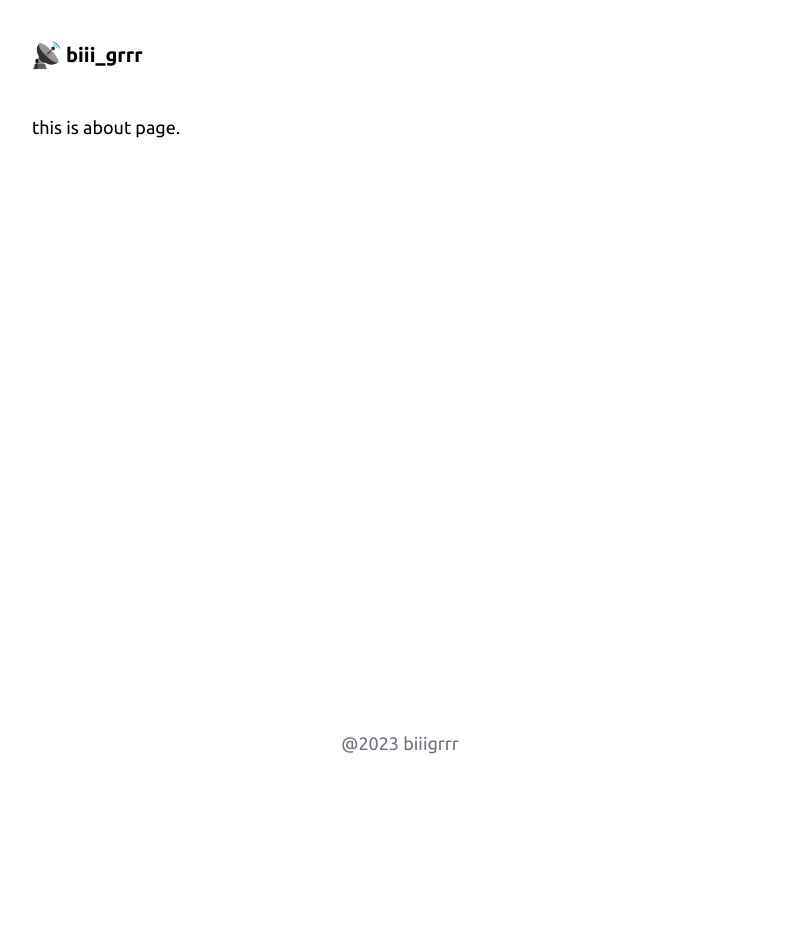
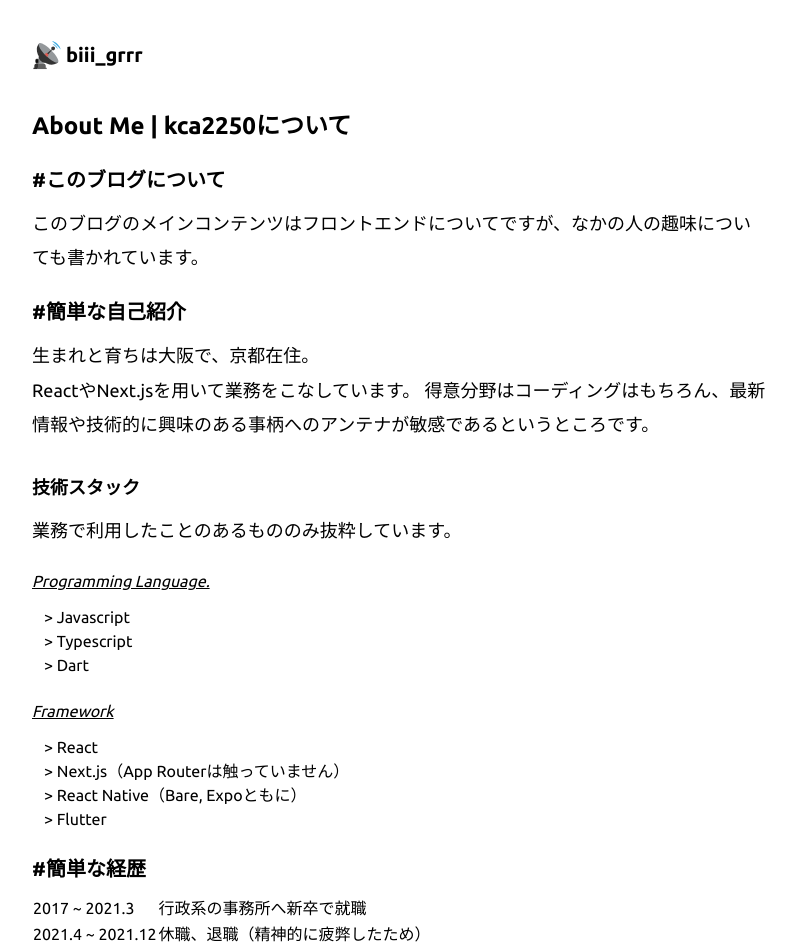
Before and after one commit to kca2250/jamstack-blog, a Next.js app: page /about in a window 1280 px wide. Shown: the top 950 px of the page, without its empty margins (240-1034 px from the left). Before the commit the page ends 800 px from the top, so only its background shows below. Built offline with nearby package versions, Linux system fonts and the light colour scheme.

Commit message:
Feature/create about page (#16)
* 軽微な修正

* aboutページを作成

* 軽微な修正

```diff
--- a/src/components/footer.tsx
+++ b/src/components/footer.tsx
@@ -4,7 +4,7 @@ import Link from "next/link";
 export function Footer() {
   return (
     <footer className="text-center">
-      <p className="text-gray-500">@{dayjs().get("year")} biiigrrr</p>
+      <p className="text-gray-500">@{dayjs().get("year")} biii_grrr</p>
     </footer>
   );
 }
--- a/src/pages/about.tsx
+++ b/src/pages/about.tsx
@@ -10,7 +10,51 @@ export default function About() {
         url=""
         imageUrl=""
       />
-      <p>this is about page.</p>
+      <article>
+        <h1>About Me | kca2250について</h1>
+        <h2>このブログについて</h2>
+        <p>
+          このブログのメインコンテンツはフロントエンドについてですが、なかの人の趣味についても書かれています。
+        </p>
+        <h2>簡単な自己紹介</h2>
+        <p>生まれと育ちは大阪で、京都在住。</p>
+        <p>
+          ReactやNext.jsを用いて業務をこなしています。
+          得意分野はコーディングはもちろん、最新情報や技術的に興味のある事柄へのアンテナが敏感であるというところです。
+        </p>
+        <h3>技術スタック</h3>
+        <p>業務で利用したことのあるもののみ抜粋しています。</p>
+        <h4>Programming Language.</h4>
+        <ul>
+          <li>Javascript</li>
+          <li>Typescript</li>
+          <li>Dart</li>
+        </ul>
+        <h4>Framework</h4>
+        <ul>
+          <li>React</li>
+          <li>Next.js（App Routerは触っていません）</li>
+          <li>React Native（Bare, Expoともに）</li>
+          <li>Flutter</li>
+        </ul>
+        <h2>簡単な経歴</h2>
+        <table className="table-fixed">
+          <tbody>
+            <tr>
+              <td>2017 ~ 2021.3</td>
+              <td>行政系の事務所へ新卒で就職</td>
+            </tr>
+            <tr>
+              <td>2021.4 ~ 2021.12</td>
+              <td>休職、退職（精神的に疲弊したため）</td>
+            </tr>
+            <tr>
+              <td>2022.1 ~ 現在</td>
+              <td>某金融系企業フロントエンドエンジニア</td>
+            </tr>
+          </tbody>
+        </table>
+      </article>
     </>
   );
 }
--- a/src/pages/blog/[id].tsx
+++ b/src/pages/blog/[id].tsx
@@ -1,9 +1,9 @@
 import { client } from "../../libs/client";
 import { Blog } from "../../types/blog";
 import dayjs from "dayjs";
-import { load } from 'cheerio';  // cheerioの直接参照は非推奨だったため、loadをimport
-import hljs from 'highlight.js';
-import 'highlight.js/styles/atom-one-dark.css';
+import { load } from "cheerio"; // cheerioの直接参照は非推奨だったため、loadをimport
+import hljs from "highlight.js";
+import "highlight.js/styles/atom-one-dark.css";
 import { HeadMeta } from "@/components/headMeta";
 
 export default function BlogId({ blog }: { blog: Blog }) {
@@ -12,29 +12,35 @@ export default function BlogId({ blog }: { blog: Blog }) {
   return (
     <>
       <HeadMeta
-        type='article'
+        type="article"
         title={blog.title}
-        description={blog.description ?? ''}
+        description={blog.description ?? ""}
         url={`${process.env.NEXT_PUBLIC_URL}/blog/${blog.id}`}
         imageUrl={""}
       />
       <main className="flex flex-col gap-4">
-        <div>
+        <article>
+          <header>
             <h1>{blog.title}</h1>
             <div className="flex items-center justify-between my-3">
-
-            <p className='text-gray-600 text-sm'>published:{publishedAt} / updated:{updatedAt}</p>
-            <p className='px-3 rounded-sm text-sm bg-slate-500 text-white inline-block'>{blog.category.name}</p>
+              <p className="text-gray-600 text-sm">
+                published:{publishedAt} / updated:{updatedAt}
+              </p>
+              <p className="px-3 rounded-sm text-sm bg-slate-500 text-white inline-block">
+                {blog.category.name}
+              </p>
             </div>
-        </div>
+          </header>
+          <section>
             <div
               dangerouslySetInnerHTML={{
                 __html: `${blog.content}`,
               }}
             />
+          </section>
+        </article>
       </main>
     </>
-
   );
 }
 
@@ -48,11 +54,11 @@ export const getStaticProps = async (context: { params: { id: string } }) => {
   const id = context.params.id;
   const data = await client.get({ endpoint: "blog", contentId: id });
 
-  const $ = load(data.content);  // data.contentはmicroCMSから返されるリッチエディタ部
-  $('pre code').each((_, elm) => {
+  const $ = load(data.content); // data.contentはmicroCMSから返されるリッチエディタ部
+  $("pre code").each((_, elm) => {
     const result = hljs.highlightAuto($(elm).text());
     $(elm).html(result.value);
-    $(elm).addClass('hljs');
+    $(elm).addClass("hljs");
   });
   data.content = $.html();
 
--- a/src/styles/globals.css
+++ b/src/styles/globals.css
@@ -21,6 +21,13 @@ h3 {
   @apply text-lg font-semibold;
   margin-bottom: 12px;
   margin-top: 32px;
+}
+
+h4 {
+  text-decoration: underline;
+  font-style: italic;
+  margin-bottom: 12px;
+  margin-top: 22px;
 }
 
 p {
@@ -62,3 +69,12 @@ code {
   padding: 4px 6px;
   border-radius: 4px;
 }
+
+li {
+  margin-left: 12px;
+
+}
+
+li::before {
+  content: '> ';
+}
```
Lines whose indentation alone changed are shown as unchanged.
